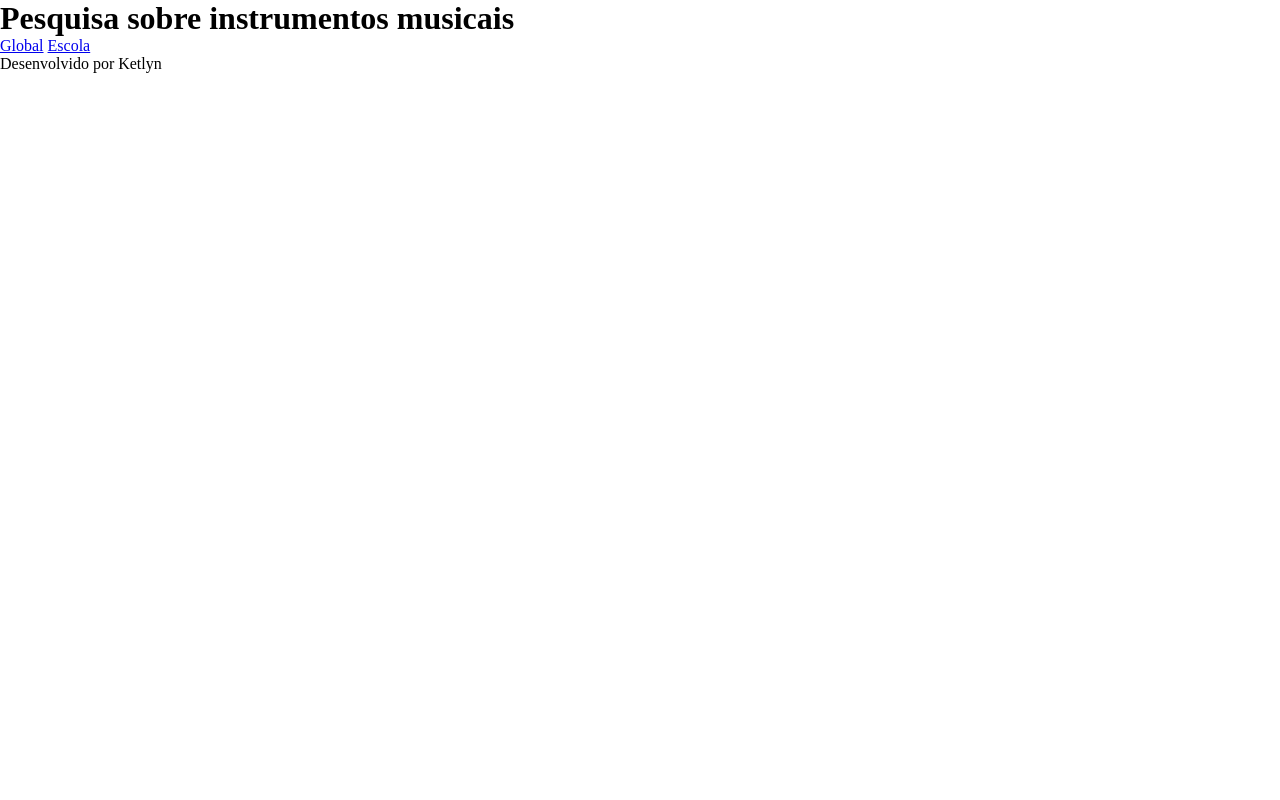
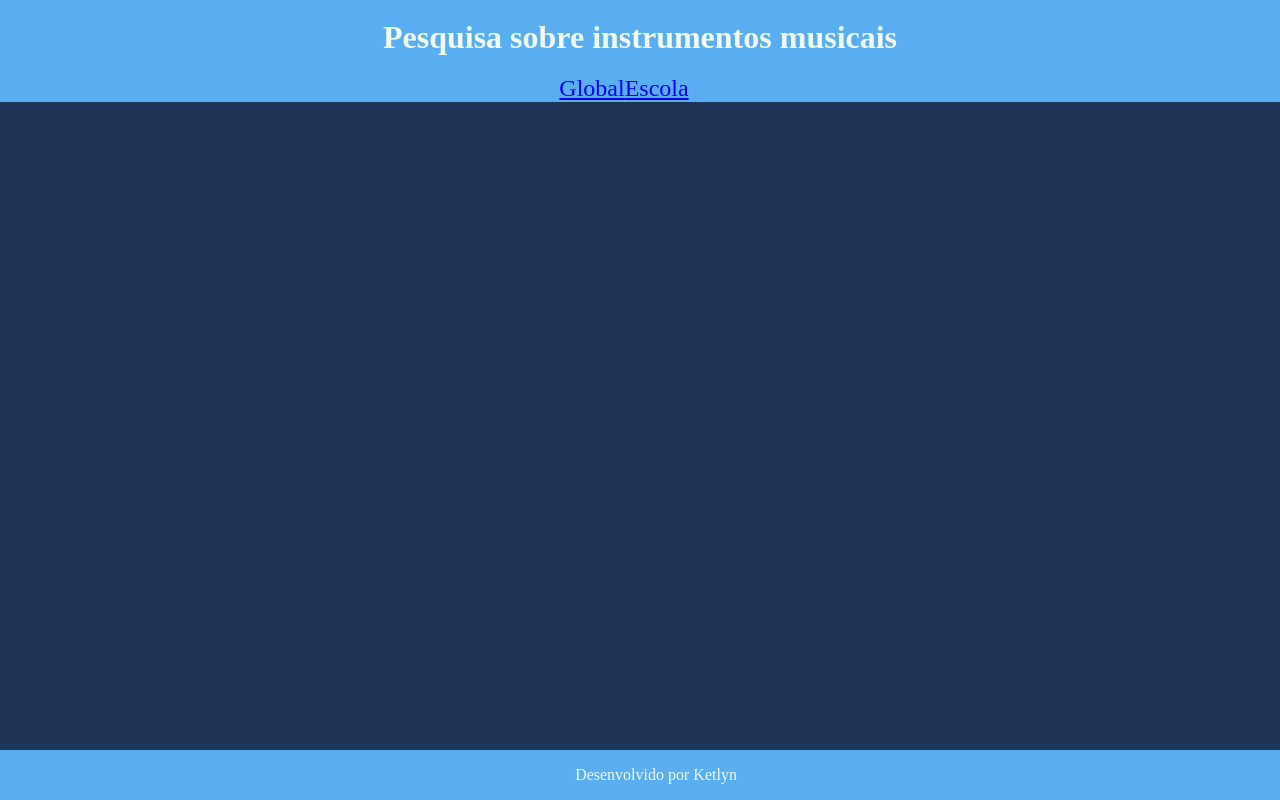
Before and after one commit to Poltket/2024-3b-dados-instrumentos, a plain HTML site: page index.html in a window 1280 px wide. Drawn offline with Linux system fonts and the light colour scheme.

Commit message:
Add files via upload

```diff
--- a/index.html
+++ b/index.html
@@ -14,7 +14,7 @@
             <a href="#">Escola</a>
         </nav>
     </header>
-    <main class="sacao-grafic">
+    <main class="secao-grafic">
         <section id="caixa-grafico" class="caixa-grafico">
 
         </section>
--- a/style.css
+++ b/style.css
@@ -5,11 +5,56 @@
 
 :root {
     --fonte-titulo: "Lilita One", sans-serif;
-    --fonte-testo: "Prata", serif;
-    --cor1: #e63946ff;
+    --fonte-texto: "Prata", serif;
+    --cor1: #58aef0;
     --cor2: #f1faeeff;
     --cor3: #a8dadcff;
     --cor4: #457b9dff;
     --cor5: #1d3557ff;
 
 }
+body{
+    font-family: var(--fonte-texto);
+    background-color: var(--cor5);
+    color: var(--cor5);
+    height: 100vh;
+
+}
+header{
+    background-color: var(--cor1);
+    text-align: center;
+}
+h1{
+    font-family: var(--fonte-texto);
+    font-size: 2rem;
+    padding: 1.2rem 0;
+    color: var(--cor2);
+}
+nav{
+    display: flex;
+    justify-content: center;
+    font-weight: 400;
+}
+nav{
+    text-decoration: none;
+    color: var(--cor4);
+    margin: 0 2rem 1rem 0;
+    font-size: 1.5rem;
+}
+nav a :hover{
+    text-decoration: underline;
+    font-size: 1.7rem;
+    color: var(--cor4);
+    transition: 0.5s;
+}
+footer{
+    display: flex;
+    align-items: center;
+    justify-content: center;
+    background-color: var(--cor1);
+    color: var(--cor2);
+    width: 100%;
+    position: fixed;
+    bottom: 0;
+    padding: 1rem;
+}
```
